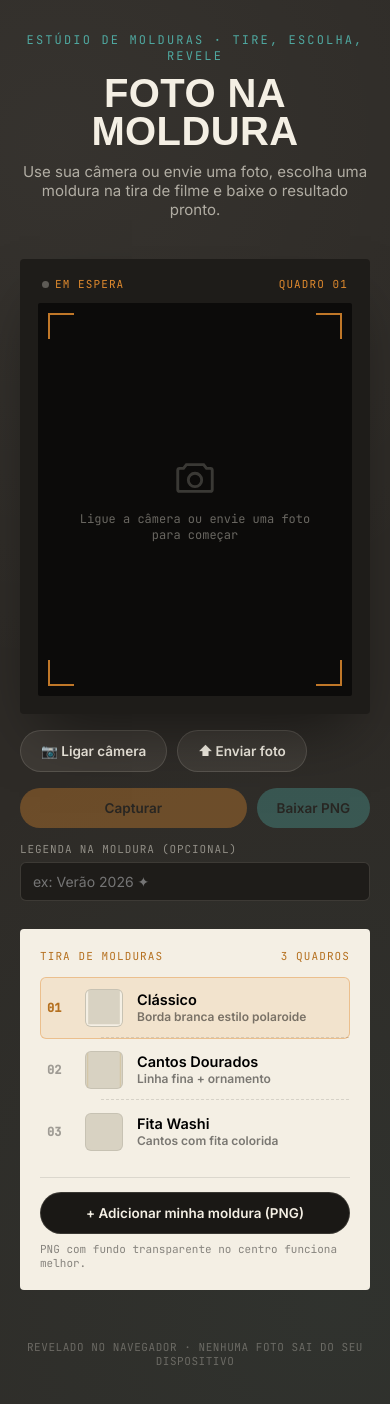
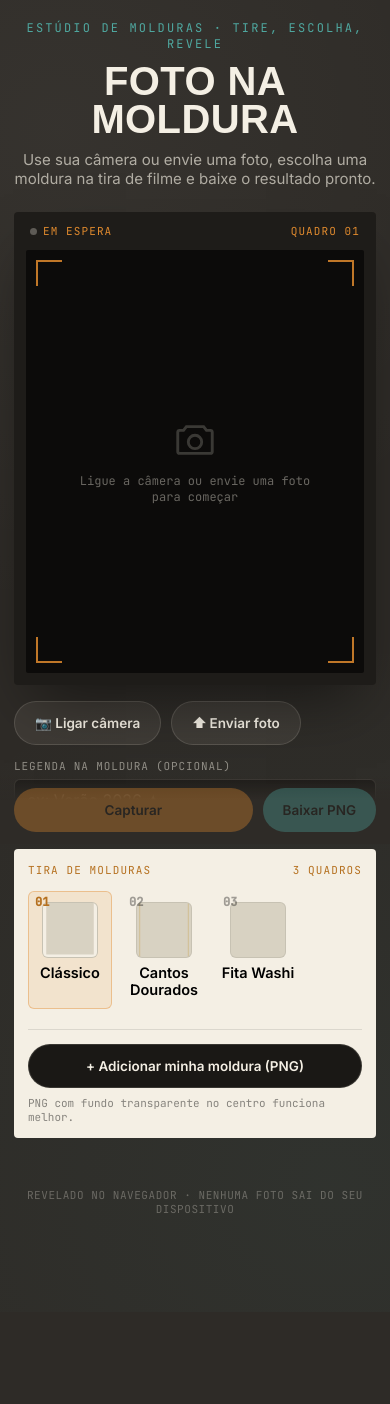
Before and after one commit to ruan-codes/estudio-molduras, a React (Vite) app: page / in a window 390 px wide. Shown: the top 1404 px of the page. After the commit the page ends 1312 px from the top, so only its background shows below. Built offline with nearby package versions, Linux system fonts and the light colour scheme; a web font is replaced by a local one.

Commit message:
feat: add responsivity for mobile devices

```diff
--- a/index.html
+++ b/index.html
@@ -2,7 +2,8 @@
 <html lang="pt-BR">
   <head>
     <meta charset="UTF-8" />
-    <meta name="viewport" content="width=device-width, initial-scale=1.0" />
+    <meta name="viewport" content="width=device-width, initial-scale=1.0, viewport-fit=cover" />
+    <meta name="theme-color" content="#2e2b27" />
     <title>Estúdio de Molduras</title>
     <link rel="preconnect" href="https://fonts.googleapis.com" />
     <link
--- a/src/App.jsx
+++ b/src/App.jsx
@@ -15,7 +15,13 @@ export default function App() {
   const photoFileInputRef = useRef(null)
   const frameFileInputRef = useRef(null)
 
-  const { active: cameraActive, start: startCamera, stop: stopCamera } = useCamera(videoRef)
+  const {
+    active: cameraActive,
+    facingMode,
+    start: startCamera,
+    stop: stopCamera,
+    switchCamera,
+  } = useCamera(videoRef)
 
   const [photoImg, setPhotoImg] = useState(null) // HTMLImageElement da foto atual
   const [customFrames, setCustomFrames] = useState([])
@@ -51,7 +57,7 @@ export default function App() {
   }
 
   async function handleShoot() {
-    const img = await captureVideoFrame(videoRef.current)
+    const img = await captureVideoFrame(videoRef.current, facingMode === 'user')
     setPhotoImg(img)
     stopCamera()
   }
@@ -102,11 +108,13 @@ export default function App() {
             cameraActive={cameraActive}
             hasResult={hasResult}
             frameCounterLabel={frameCounterLabel}
+            mirrorPreview={cameraActive && facingMode === 'user'}
           />
 
           <Controls
             cameraActive={cameraActive}
             onToggleCamera={handleToggleCamera}
+            onSwitchCamera={switchCamera}
             onUploadClick={handleUploadClick}
             onFileSelected={handleFileSelected}
             onShoot={handleShoot}
--- a/src/components/Controls.jsx
+++ b/src/components/Controls.jsx
@@ -1,6 +1,7 @@
 export default function Controls({
   cameraActive,
   onToggleCamera,
+  onSwitchCamera,
   onUploadClick,
   onFileSelected,
   onShoot,
@@ -15,6 +16,11 @@ export default function Controls({
         <button className="btn-ghost" onClick={onToggleCamera}>
           {cameraActive ? '⏹ Desligar câmera' : '📷 Ligar câmera'}
         </button>
+        {cameraActive && (
+          <button className="btn-ghost btn-icon" onClick={onSwitchCamera} aria-label="Trocar câmera">
+            🔄
+          </button>
+        )}
         <button className="btn-ghost" onClick={onUploadClick}>
           ⬆ Enviar foto
         </button>
@@ -29,7 +35,7 @@ export default function Controls({
           }}
         />
       </div>
-      <div className="controls">
+      <div className="controls controls-primary">
         <button className="btn-primary" onClick={onShoot} disabled={!canShoot}>
           Capturar
         </button>
--- a/src/components/Viewfinder.jsx
+++ b/src/components/Viewfinder.jsx
@@ -1,4 +1,4 @@
-export default function Viewfinder({ videoRef, canvasRef, cameraActive, hasResult, frameCounterLabel }) {
+export default function Viewfinder({ videoRef, canvasRef, cameraActive, hasResult, frameCounterLabel, mirrorPreview }) {
   const showEmpty = !cameraActive && !hasResult
 
   return (
@@ -12,7 +12,16 @@ export default function Viewfinder({ videoRef, canvasRef, cameraActive, hasResul
       </div>
 
       <div className="vf-frame">
-        <video ref={videoRef} autoPlay playsInline style={{ display: cameraActive ? 'block' : 'none' }} />
+        <video
+          ref={videoRef}
+          autoPlay
+          playsInline
+          muted
+          style={{
+            display: cameraActive ? 'block' : 'none',
+            transform: mirrorPreview ? 'scaleX(-1)' : 'none',
+          }}
+        />
         <canvas ref={canvasRef} style={{ display: hasResult ? 'block' : 'none' }} />
 
         {showEmpty && (
--- a/src/hooks/useCamera.js
+++ b/src/hooks/useCamera.js
@@ -1,28 +1,38 @@
 import { useCallback, useRef, useState } from 'react'
 
-// Encapsula toda a lógica de getUserMedia: ligar, desligar e checar status.
-// Recebe um ref de <video> onde o stream será exibido.
+// Encapsula toda a lógica de getUserMedia: ligar, desligar, trocar de câmera
+// (frontal/traseira) e checar status. Recebe um ref de <video> onde o
+// stream será exibido.
 export function useCamera(videoRef) {
   const [active, setActive] = useState(false)
   const [error, setError] = useState(null)
+  const [facingMode, setFacingMode] = useState('environment') // traseira por padrão no celular
   const streamRef = useRef(null)
 
-  const start = useCallback(async () => {
-    setError(null)
-    try {
+  const openStream = useCallback(
+    async (mode) => {
+      streamRef.current?.getTracks().forEach((t) => t.stop())
       const stream = await navigator.mediaDevices.getUserMedia({
-        video: { facingMode: 'user', width: 1280, height: 1600 },
+        video: { facingMode: mode, width: { ideal: 1280 }, height: { ideal: 1600 } },
       })
       streamRef.current = stream
       if (videoRef.current) {
         videoRef.current.srcObject = stream
       }
+    },
+    [videoRef]
+  )
+
+  const start = useCallback(async () => {
+    setError(null)
+    try {
+      await openStream(facingMode)
       setActive(true)
     } catch (err) {
       setError('Não foi possível acessar a câmera. Verifique a permissão do navegador.')
       throw err
     }
-  }, [videoRef])
+  }, [openStream, facingMode])
 
   const stop = useCallback(() => {
     streamRef.current?.getTracks().forEach((t) => t.stop())
@@ -30,5 +40,16 @@ export function useCamera(videoRef) {
     setActive(false)
   }, [])
 
-  return { active, error, start, stop }
+  // Troca entre câmera frontal e traseira sem precisar desligar/ligar manualmente
+  const switchCamera = useCallback(async () => {
+    const nextMode = facingMode === 'user' ? 'environment' : 'user'
+    try {
+      await openStream(nextMode)
+      setFacingMode(nextMode)
+    } catch (err) {
+      setError('Este dispositivo não tem uma segunda câmera disponível.')
+    }
+  }, [facingMode, openStream])
+
+  return { active, error, facingMode, start, stop, switchCamera }
 }
--- a/src/styles/global.css
+++ b/src/styles/global.css
@@ -20,11 +20,21 @@ body {
   margin: 0 auto;
   padding: 32px 20px 80px;
 }
+@media (max-width: 600px) {
+  .app {
+    padding: 20px 14px calc(96px + env(safe-area-inset-bottom));
+  }
+}
 
 /* Header */
 .app-header {
   text-align: center;
   margin-bottom: 40px;
+}
+@media (max-width: 600px) {
+  .app-header {
+    margin-bottom: 24px;
+  }
 }
 .eyebrow {
   font-family: var(--font-mono);
@@ -70,6 +80,11 @@ body {
   padding: 18px;
   box-shadow: 0 30px 60px -20px rgba(0, 0, 0, 0.5);
 }
+@media (max-width: 600px) {
+  .viewfinder {
+    padding: 12px;
+  }
+}
 .vf-readout {
   display: flex;
   justify-content: space-between;
@@ -112,6 +127,8 @@ body {
   overflow: hidden;
   background: #0c0b0a;
   aspect-ratio: 4 / 5;
+  max-height: 70vh;
+  margin-inline: auto;
 }
 .vf-frame video,
 .vf-frame canvas {
@@ -180,6 +197,19 @@ body {
   margin-top: 16px;
   flex-wrap: wrap;
 }
+@media (max-width: 600px) {
+  .controls-primary {
+    position: fixed;
+    left: 0;
+    right: 0;
+    bottom: 0;
+    z-index: 20;
+    margin: 0;
+    padding: 12px 14px calc(12px + env(safe-area-inset-bottom));
+    background: linear-gradient(to top, var(--bg) 65%, rgba(46, 43, 39, 0));
+    flex-wrap: nowrap;
+  }
+}
 button {
   font-family: var(--font-body);
   font-weight: 600;
@@ -187,8 +217,10 @@ button {
   border: none;
   border-radius: 999px;
   padding: 12px 20px;
+  min-height: 44px;
   cursor: pointer;
   transition: transform 0.12s ease, opacity 0.12s ease, background 0.12s ease;
+  -webkit-tap-highlight-color: transparent;
 }
 button:active {
   transform: scale(0.97);
@@ -196,6 +228,15 @@ button:active {
 button:disabled {
   opacity: 0.35;
   cursor: not-allowed;
+}
+.btn-icon {
+  flex: 0 0 auto;
+  width: 44px;
+  padding: 0;
+  font-size: 17px;
+  display: inline-flex;
+  align-items: center;
+  justify-content: center;
 }
 .btn-primary {
   background: var(--amber);
@@ -245,7 +286,7 @@ input[type='file'] {
   color: var(--paper);
   padding: 10px 12px;
   font-family: var(--font-body);
-  font-size: 14px;
+  font-size: 16px;
 }
 .caption-row input[type='text']:focus {
   outline: 1px solid var(--amber);
@@ -257,6 +298,11 @@ input[type='file'] {
   color: var(--ink);
   border-radius: var(--radius-md);
   padding: 20px;
+}
+@media (max-width: 600px) {
+  .strip-panel {
+    padding: 14px;
+  }
 }
 .strip-title {
   font-family: var(--font-mono);
@@ -271,6 +317,23 @@ input[type='file'] {
 .filmstrip {
   display: flex;
   flex-direction: column;
+}
+@media (max-width: 600px) {
+  .filmstrip {
+    flex-direction: row;
+    overflow-x: auto;
+    gap: 10px;
+    padding-bottom: 6px;
+    -webkit-overflow-scrolling: touch;
+    scroll-snap-type: x proximity;
+  }
+  .filmstrip::-webkit-scrollbar {
+    height: 4px;
+  }
+  .filmstrip::-webkit-scrollbar-thumb {
+    background: rgba(0, 0, 0, 0.15);
+    border-radius: 4px;
+  }
 }
 .frame-option {
   display: flex;
@@ -300,6 +363,33 @@ input[type='file'] {
   bottom: 0;
   border-bottom: 1px dashed rgba(0, 0, 0, 0.12);
 }
+@media (max-width: 600px) {
+  .frame-option {
+    flex-direction: column;
+    flex: 0 0 84px;
+    gap: 6px;
+    padding: 10px 4px;
+    scroll-snap-align: start;
+  }
+  .frame-option:not(:last-child)::after {
+    display: none;
+  }
+  .frame-option .desc {
+    display: none;
+  }
+  .frame-option .name {
+    font-size: 11.5px;
+    text-align: center;
+    line-height: 1.2;
+  }
+  .sprocket-num {
+    position: absolute;
+    top: 2px;
+    left: 6px;
+    width: auto;
+    font-size: 10px;
+  }
+}
 .sprocket-num {
   font-family: var(--font-mono);
   font-size: 12px;
@@ -327,6 +417,12 @@ input[type='file'] {
   width: 100%;
   height: 100%;
   object-fit: cover;
+}
+@media (max-width: 600px) {
+  .swatch {
+    width: 56px;
+    height: 56px;
+  }
 }
 .frame-option .name {
   font-weight: 600;
--- a/src/utils/canvas.js
+++ b/src/utils/canvas.js
@@ -60,10 +60,15 @@ export function renderComposite({ canvas, photoImg, frameImg, caption, maxWidth
 }
 
 // Captura um frame do <video> e devolve um HTMLImageElement
-export function captureVideoFrame(video) {
+export function captureVideoFrame(video, mirror = false) {
   const tmp = document.createElement('canvas')
   tmp.width = video.videoWidth
   tmp.height = video.videoHeight
-  tmp.getContext('2d').drawImage(video, 0, 0)
+  const ctx = tmp.getContext('2d')
+  if (mirror) {
+    ctx.translate(tmp.width, 0)
+    ctx.scale(-1, 1)
+  }
+  ctx.drawImage(video, 0, 0)
   return loadImage(tmp.toDataURL('image/png'))
 }
```
